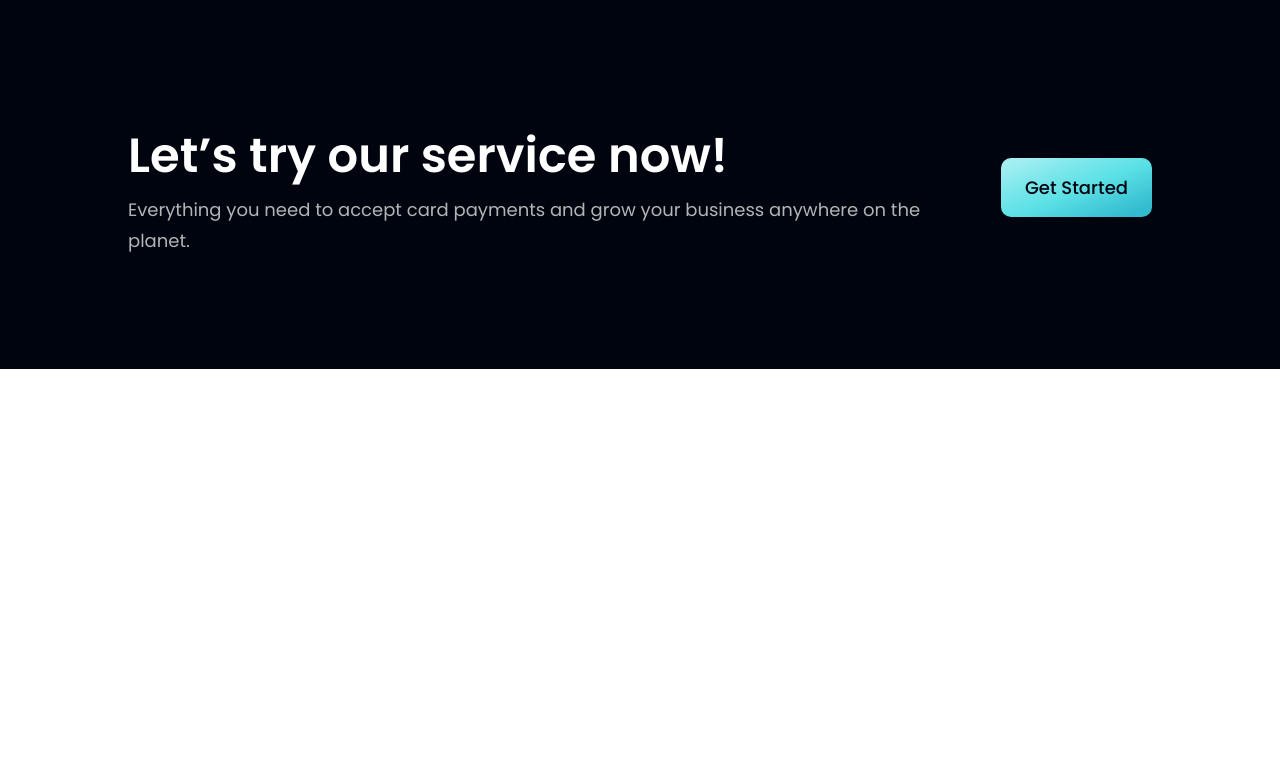
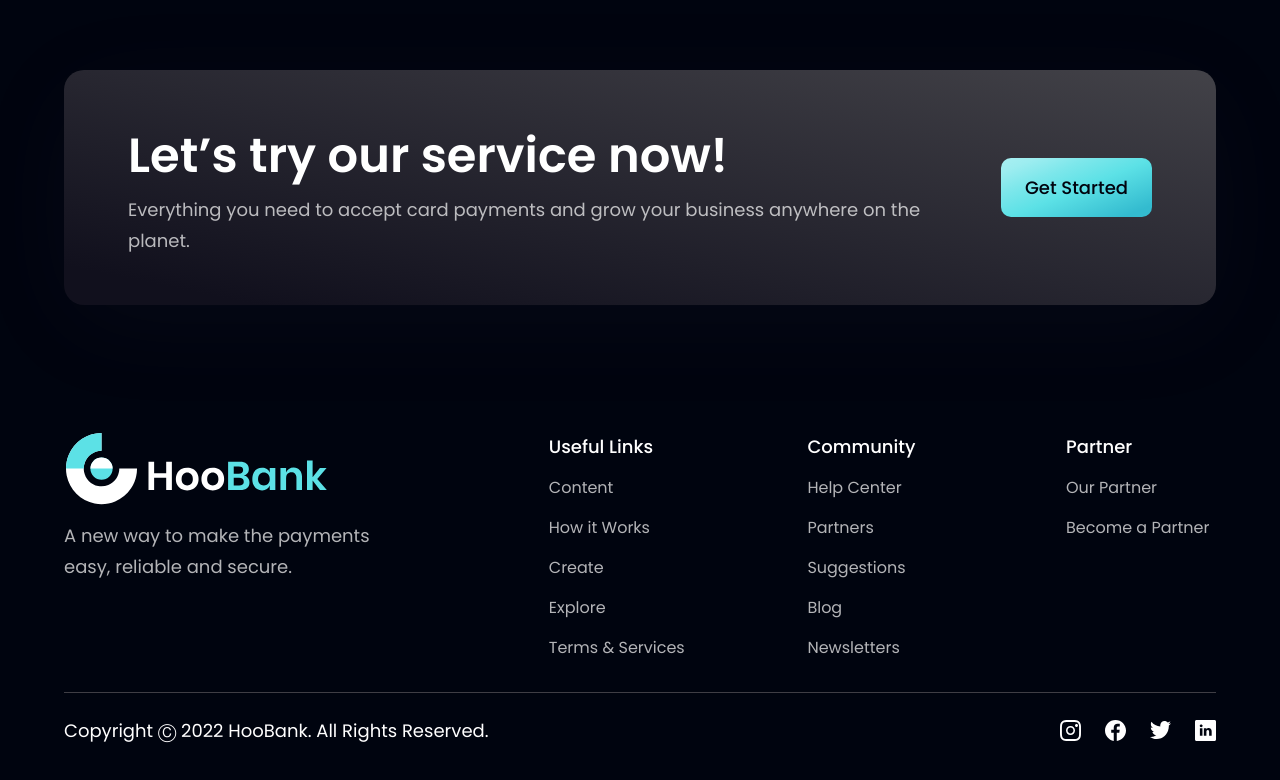
Before and after one commit to jksaWork/React_Modren_Desing_1, a React (Vite) app: page / in a window 1280 px wide. Shown: the part 3843-4623 px from the top of the page. Before the commit the page ends 4212 px from the top, so only its background shows below. Built offline with nearby package versions, Linux system fonts and the light colour scheme.

Commit message:
Complete Desing

```diff
--- a/src/App.jsx
+++ b/src/App.jsx
@@ -9,6 +9,7 @@
   TestMon,
   Clients,
   CAT,
+  Footer,
 } from "./components";
 
 const App = () => (
@@ -33,6 +34,7 @@
         <TestMon />
         <Clients />
         <CAT />
+        <Footer />
       </div>
     </div>
   </div>
--- a/src/components/CAT.jsx
+++ b/src/components/CAT.jsx
@@ -5,7 +5,9 @@
 function CAT() {
   return (
     <div
-      class={`${style.flexCenter} justify-between ${style.padding} ${style.marginY} sm:flex-row flex-col `}
+      class={`${style.flexCenter} justify-between ${style.padding} ${style.marginY}
+        bg-black-gradient-2 rounded-[20px] box-shadow
+      sm:flex-row flex-col  mt-10 `}
     >
       <div className="flex flex-col flex-1">
         <h1 className={`${style.heading2}`}> Let’s try our service now!</h1>
--- /dev/null
+++ b/src/components/Footer.jsx
@@ -0,0 +1,67 @@
+import styles from "../style";
+import { logo } from "../assets";
+import { footerLinks, socialMedia } from "../constants";
+
+const Footer = () => (
+  <section className={`${styles.flexCenter} ${styles.paddingY} flex-col`}>
+    <div className={`${styles.flexStart} md:flex-row flex-col mb-8 w-full`}>
+      <div className="flex-[1] flex flex-col justify-start mr-10">
+        <img
+          src={logo}
+          alt="hoobank"
+          className="w-[266px] h-[72.14px] object-contain"
+        />
+        <p className={`${styles.paragraph} mt-4 max-w-[312px]`}>
+          A new way to make the payments easy, reliable and secure.
+        </p>
+      </div>
+
+      <div className="flex-[1.5] w-full flex flex-row justify-between flex-wrap md:mt-0 mt-10">
+        {footerLinks.map((footerlink) => (
+          <div
+            key={footerlink.title}
+            className={`flex flex-col ss:my-0 my-4 min-w-[150px]`}
+          >
+            <h4 className="font-poppins font-medium text-[18px] leading-[27px] text-white">
+              {footerlink.title}
+            </h4>
+            <ul className="list-none mt-4">
+              {footerlink.links.map((link, index) => (
+                <li
+                  key={link.name}
+                  className={`font-poppins font-normal text-[16px] leading-[24px] text-dimWhite hover:text-secondary cursor-pointer ${
+                    index !== footerlink.links.length - 1 ? "mb-4" : "mb-0"
+                  }`}
+                >
+                  {link.name}
+                </li>
+              ))}
+            </ul>
+          </div>
+        ))}
+      </div>
+    </div>
+
+    <div className="w-full flex justify-between items-center md:flex-row flex-col pt-6 border-t-[1px] border-t-[#3F3E45]">
+      <p className="font-poppins font-normal text-center text-[18px] leading-[27px] text-white">
+        Copyright Ⓒ 2022 HooBank. All Rights Reserved.
+      </p>
+
+      <div className="flex flex-row md:mt-0 mt-6">
+        {socialMedia.map((social, index) => (
+          <img
+            key={social.id}
+            src={social.icon}
+            alt={social.id}
+            className={`w-[21px] h-[21px] object-contain cursor-pointer ${
+              index !== socialMedia.length - 1 ? "mr-6" : "mr-0"
+            }`}
+            onClick={() => window.open(social.link)}
+          />
+        ))}
+      </div>
+    </div>
+  </section>
+);
+
+export default Footer;
--- a/src/components/index.js
+++ b/src/components/index.js
@@ -7,6 +7,8 @@
 import TestMon from "./TestMon";
 import Clients from "./Clients.jsx";
 import CAT from "./CAT";
+import Footer from "./Footer";
+
 export {
   Navbar,
   TestMon,
@@ -17,4 +19,5 @@
   Billings,
   BillingCard,
   CAT,
+  Footer,
 };
```
